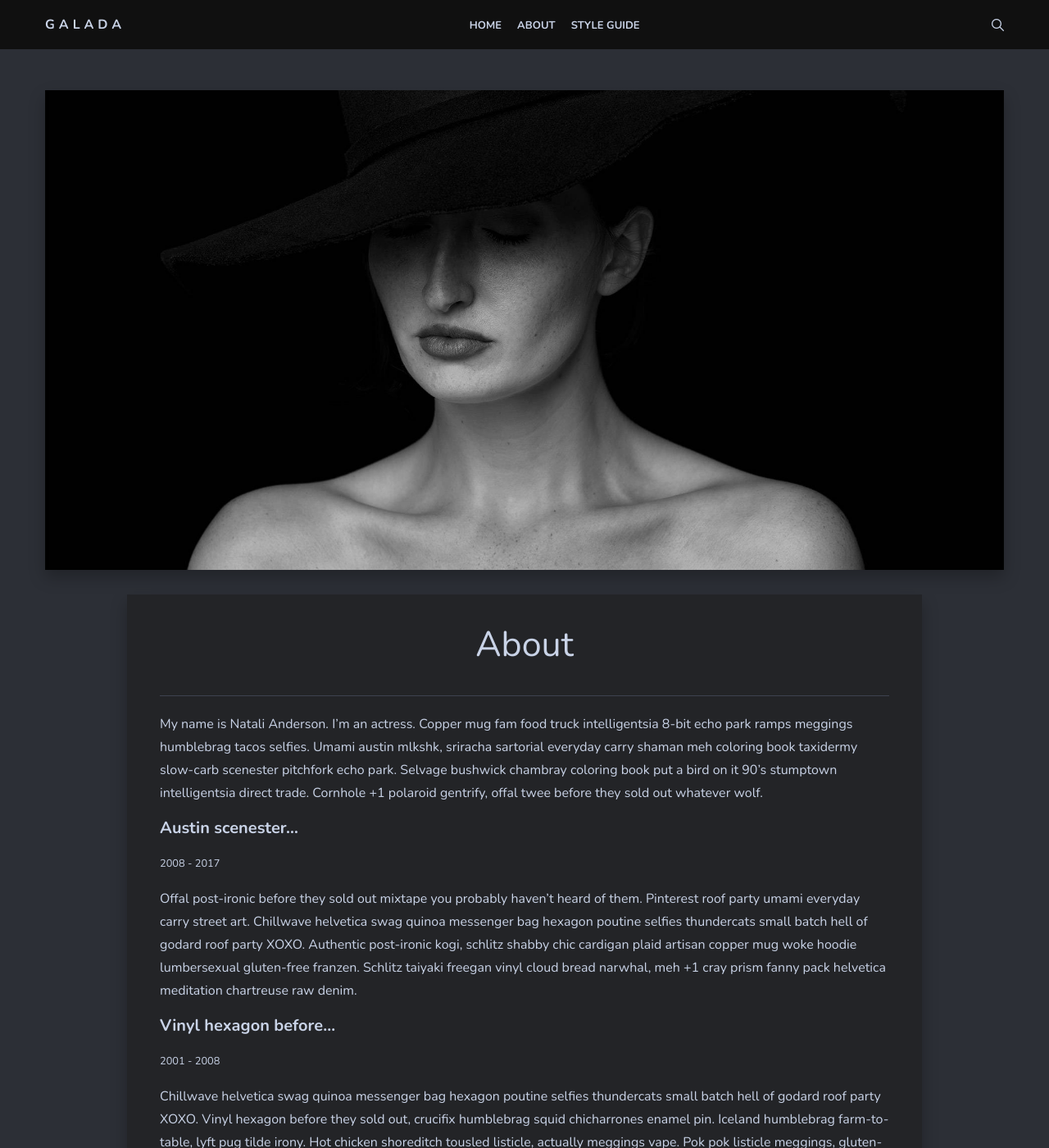
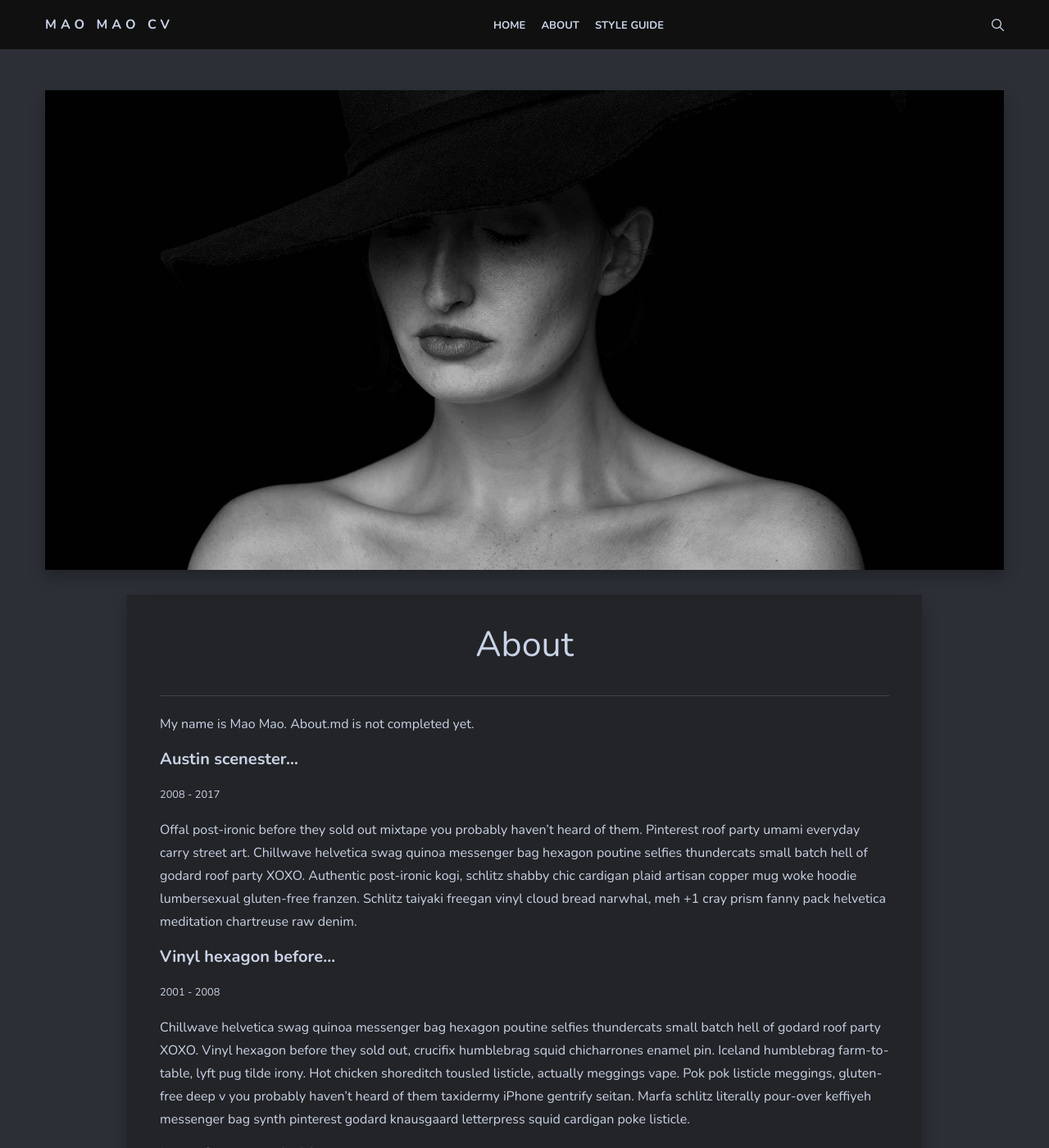
Before and after one commit to MaoMaoCV/maomaocv.github.io, a Jekyll site: the page built from _pages/about.md, in a window 1280 px wide and 1400 px high. Shown: the whole window at 82% size. Built offline with Jekyll 4.4.1, drawn with Linux system fonts in a browser that asks for light colours; nearby versions of some CDN libraries; some of the changed text lies outside the part shown.

Commit message:
_includes, _pages
basic updates

```diff
--- a/_includes/footer.html
+++ b/_includes/footer.html
@@ -4,16 +4,18 @@
       <div class="col col-12">
         <div class="footer-top">
           <h2 class="logo-title">
-            <a href="{{site.baseurl}}/" class="logo-text">Galada</a>
+            <a href="{{site.baseurl}}/" class="logo-text">Mao Mao CV</a>
           </h2>
           <div class="top"><i class="ion ion-ios-arrow-up"></i></div>
         </div>
         <div class="footer-bottom">
           <div class="copyright">
-            <p>&copy; {{site.time | date: '%Y'}} Crafted & Designed by <a href="https://github.com/artemsheludko">Artem Sheludko</a></p>
+            <!-- <p>&copy; {{site.time | date: '%Y'}} Crafted & Designed by <a href="https://github.com/artemsheludko">Artem Sheludko</a></p> -->
+            <p>Mao Mao</p>
           </div>
           <div class="footer-social">
             <ul class="list-reset">
+              <!--
               {% if site.facebook %}
               <li><a href="{{ site.facebook }}">Facebook</a></li>
               {% else %} {% endif %}
--- a/_includes/header.html
+++ b/_includes/header.html
@@ -4,7 +4,7 @@
       <div class="col col-12">
         <div class="header-box">
           <div class="logo-title">
-            <a href="{{site.baseurl}}/" class="logo-text">Galada</a>
+            <a href="{{site.baseurl}}/" class="logo-text">Mao Mao CV</a>
           </div>
 
           <nav class="nav-menu">
--- a/_pages/about.md
+++ b/_pages/about.md
@@ -5,7 +5,7 @@ image: 08.jpg
 permalink: /about/
 ---
 
-My name is Natali Anderson. I'm an actress. Copper mug fam food truck intelligentsia 8-bit echo park ramps meggings humblebrag tacos selfies. Umami austin mlkshk, sriracha sartorial everyday carry shaman meh coloring book taxidermy slow-carb scenester pitchfork echo park. Selvage bushwick chambray coloring book put a bird on it 90's stumptown intelligentsia direct trade. Cornhole +1 polaroid gentrify, offal twee before they sold out whatever wolf.
+My name is Mao Mao. About.md is not completed yet.
 
 #### Austin scenester...
 <small>2008 - 2017</small>
```
Also changed, not shown: other parts of _includes/footer.html (+5 -0 lines).
